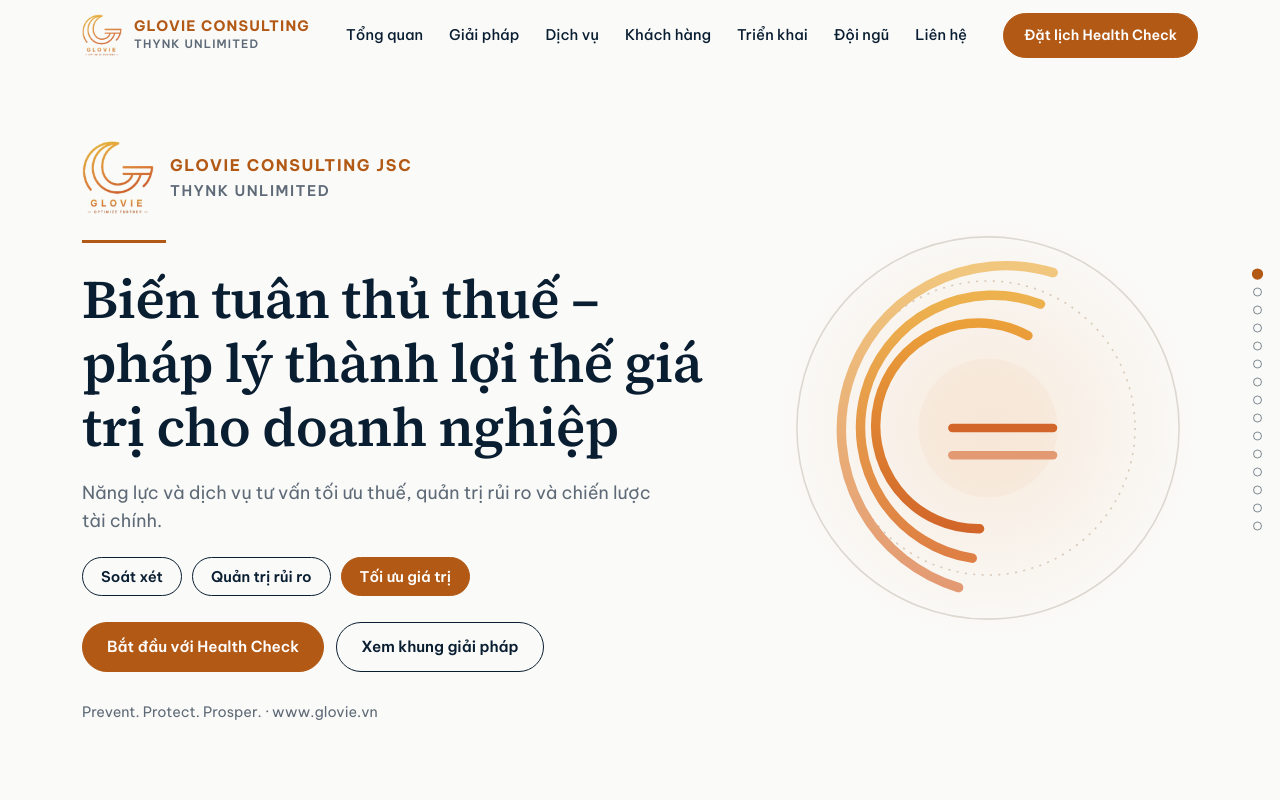
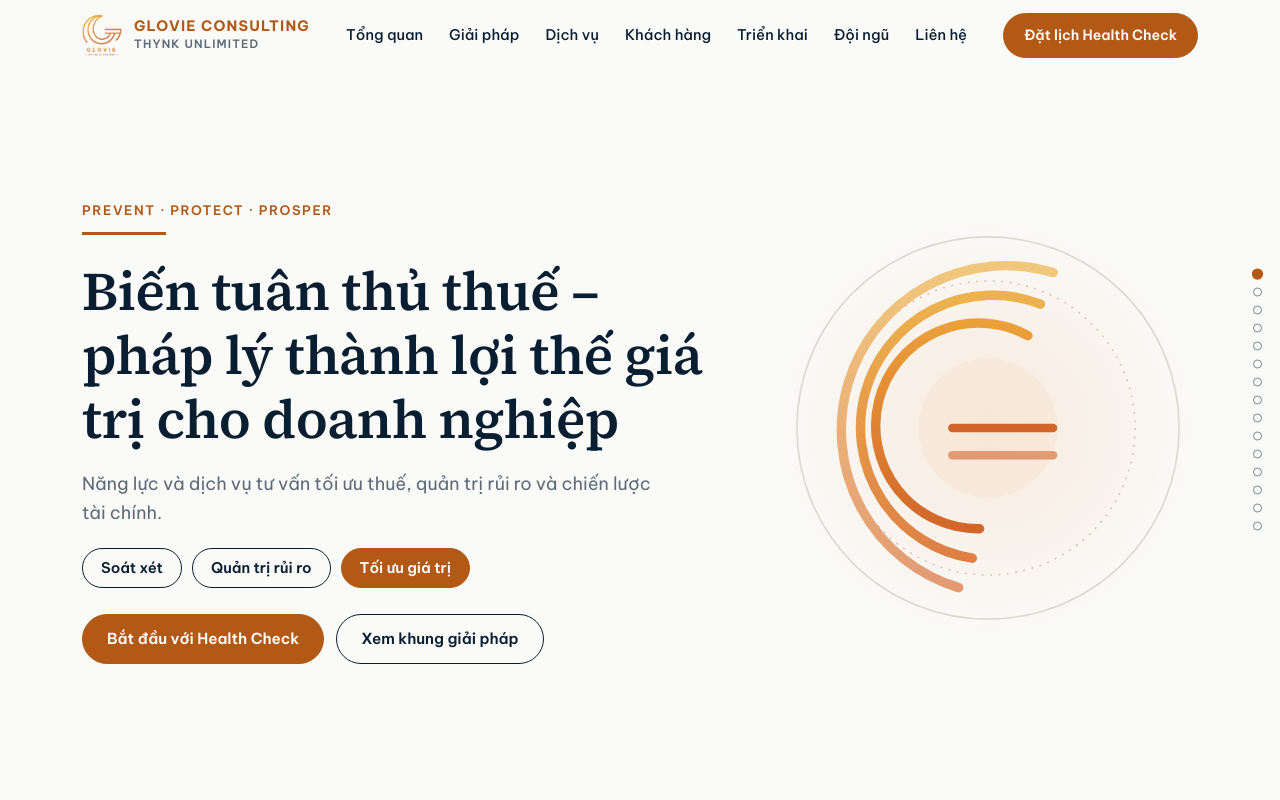
Before and after one commit to dominhnhien1997/glovie-landing, a plain HTML site: page index.html in a window 1280 px wide. Shown: the top 800 px of the page. Drawn offline with Linux system fonts and the light colour scheme.

Commit message:
Remove duplicated brand block and slogan from hero
Co-Authored-By: Claude Opus 5.5 <noreply@anthropic.com>
Claude-Session: https://claude.ai/code/session_01M7Un71Qteq4sYKrjfy7rvz

```diff
--- a/index.html
+++ b/index.html
@@ -63,7 +63,7 @@ header.scrolled{border-color:var(--line)}
 .hero .brandline img{width:72px}
 .hero .brandline b{display:block;color:var(--orange);letter-spacing:.1em;font-size:1rem}
 .hero .brandline span{display:block;color:var(--muted);letter-spacing:.1em;font-weight:600;font-size:.92rem}
-.hero .bar{width:84px;height:3px;background:var(--orange);margin:26px 0}
+.hero .bar{width:84px;height:3px;background:var(--orange);margin:6px 0 26px}
 .hero p.lead{font-size:1.12rem;color:var(--muted);margin-top:22px;max-width:580px}
 .chips{display:flex;flex-wrap:wrap;gap:10px;margin-top:24px}
 .chip{border:1.5px solid var(--navy);border-radius:999px;padding:7px 18px;font-weight:600;font-size:.92rem;color:var(--navy);transition:.2s}
@@ -234,7 +234,7 @@ footer{border-top:1px solid var(--line);padding:24px 0;font-size:.88rem;color:va
   .head{padding-bottom:2.4vh;margin-bottom:3.4vh}
   .kicker{margin-bottom:1.3vh}
   .note{margin-top:3vh}
-  .hero .bar{margin:3vh 0}
+  .hero .bar{margin:.6vh 0 3vh}
   .hero .brandline img{width:min(72px,9vh)}
   .hero p.lead{margin-top:2.4vh}
   .chips{margin-top:2.6vh}
@@ -287,7 +287,7 @@ footer{border-top:1px solid var(--line);padding:24px 0;font-size:.88rem;color:va
   .hero .brandline img{width:52px}
   .hero .brandline b{font-size:.86rem}
   .hero .brandline span{font-size:.8rem}
-  .hero .bar{margin:18px 0;width:64px}
+  .hero .bar{margin:4px 0 18px;width:64px}
   .hero p.lead{font-size:1rem;margin-top:14px}
   .chips{gap:8px;margin-top:18px}
   .chip{padding:6px 14px;font-size:.85rem}
@@ -367,13 +367,12 @@ footer{border-top:1px solid var(--line);padding:24px 0;font-size:.88rem;color:va
 <section class="hero" id="top">
   <div class="wrap hero-grid">
     <div>
-      <div class="brandline"><img src="assets/logo.png" alt=""><div><b>GLOVIE CONSULTING JSC</b><span>THYNK UNLIMITED</span></div></div>
+      <div class="kicker">Prevent · Protect · Prosper</div>
       <div class="bar"></div>
       <h1>Biến tuân thủ thuế – pháp lý thành lợi thế giá trị cho doanh nghiệp</h1>
       <p class="lead">Năng lực và dịch vụ tư vấn tối ưu thuế, quản trị rủi ro và chiến lược tài chính.</p>
       <div class="chips"><a class="chip" href="#dich-vu">Soát xét</a><a class="chip" href="#tang-2">Quản trị rủi ro</a><a class="chip on" href="#tang-3">Tối ưu giá trị</a></div>
       <div class="hero-cta"><a class="btn fill" href="#lien-he">Bắt đầu với Health Check</a><a class="btn" href="#giai-phap">Xem khung giải pháp</a></div>
-      <div class="foot">Prevent. Protect. Prosper. · www.glovie.vn</div>
     </div>
     <div class="arcs" aria-hidden="true">
       <svg viewBox="0 0 400 400">
```
